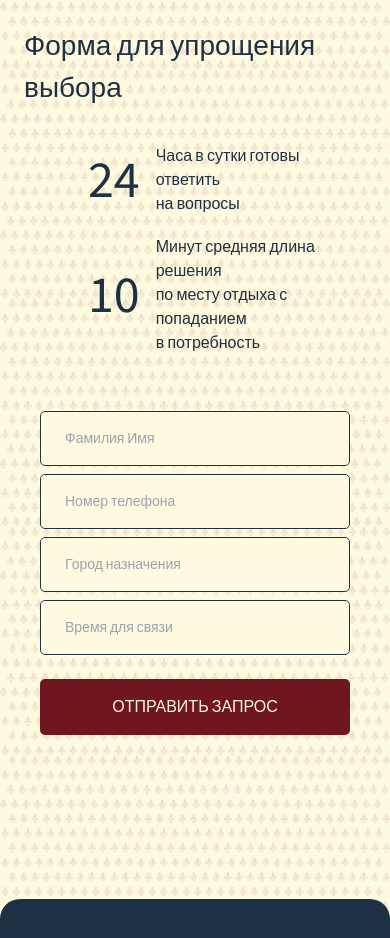
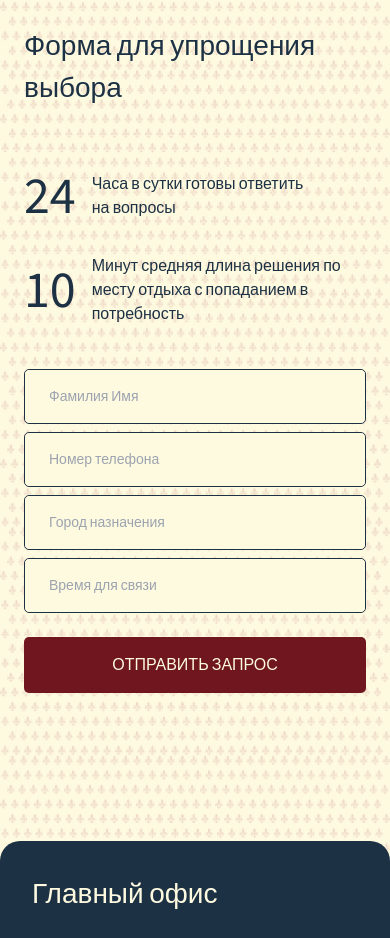
Before and after one commit to Varvara168/premium-site, a React (Vite) app: page / in a window 390 px wide. Shown: the part 6555-7493 px from the top of the page. Built offline with nearby package versions, Linux system fonts and the light colour scheme; a web font is replaced by a local one.

Commit message:
mobile_version reserve

```diff
--- a/src/components/HeroPage.tsx
+++ b/src/components/HeroPage.tsx
@@ -351,20 +351,20 @@
     <section id="reserve" className="px-6 sm:px-8 py-20 sm:py-36 ">
       <div className="grid gap-10 lg:grid-cols-[1fr_1fr]">
         <div className="">
-          <p className="mb-8 text-[#1C3144] font-normal text-[28px]">Форма для упрощения выбора</p>
+          <p className="mb-12 sm:mb-8 text-[#1C3144] font-normal text-[28px]">Форма для упрощения выбора</p>
 
-          <div className="flex flex-col gap-4 pl-16 text-[11px] ">
+          <div className="flex flex-col gap-4 sm:pl-16 text-[11px] ">
             <div className="flex items-center gap-4">
               <p className="font-normal  text-[52px]">24</p>
               <p className=" font-normal text-[16px]">Часа в сутки готовы ответить <br /> на вопросы</p>
             </div>
             <div className="flex items-center gap-4">
               <p className="font-normal  text-[52px]">10</p>
-              <p className=" font-normal text-[16px]">Минут средняя длина решения <br />по месту отдыха с попаданием <br />в  потребность</p>
+              <p className=" font-normal text-[16px]">Минут средняя длина решения <br className="hidden md:block"/>по месту отдыха с попаданием <br className="hidden md:block" />в  потребность</p>
             </div>
           </div>
         </div>
-        <form className="space-y-6 p-4 sm:p-6 ">
+        <form className="space-y-6 p-0 sm:p-6 ">
 
           <div className="space-y-2">
             <label className="block rounded-[5px] border border-[#1C3144] bg-[#FEFAE0]">
```
